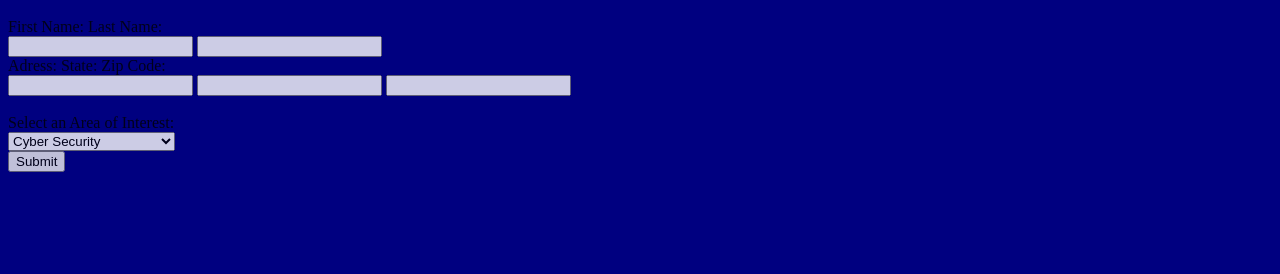
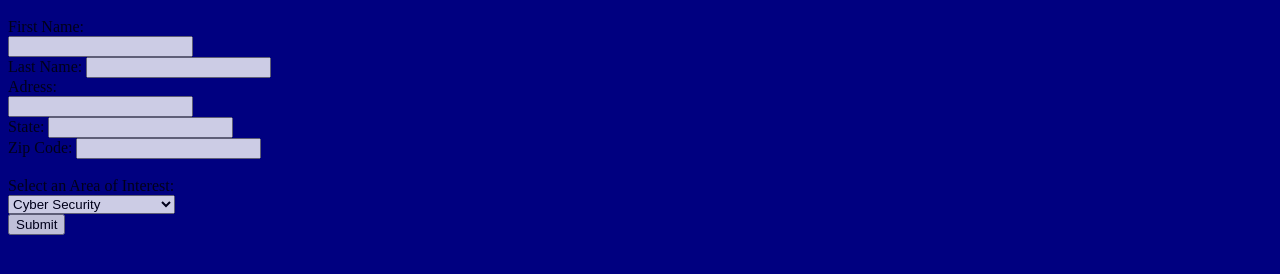
Before and after one commit to BoschLive/1stWebsite, a plain HTML site: page application.html in a window 1280 px wide. Shown: the part 298-572 px from the top of the page. Drawn offline with Linux system fonts and the light colour scheme.

Commit message:
Update application.html

```diff
--- a/application.html
+++ b/application.html
@@ -11,17 +11,15 @@
 <form>
 
   <label>First Name: </label>
-  <label>     Last Name:</label>
-
-  <br><input type="text">
-
+  <br><input type="text"><br>
+  <label>Last Name:</label>
   <input type="text"><br>
 
   <label>Adress:</label>
-  <label>     State:</label>
-  <label>     Zip Code:</label>
-  <br><input type="text">
-  <input type="text">
+  <br><input type="text"><br>
+  <label>State:</label>
+  <input type="text"><br>
+  <label>Zip Code:</label>
   <input type="text"><br><br>
 
   <label>Select an Area of Interest:</label><br>
```
